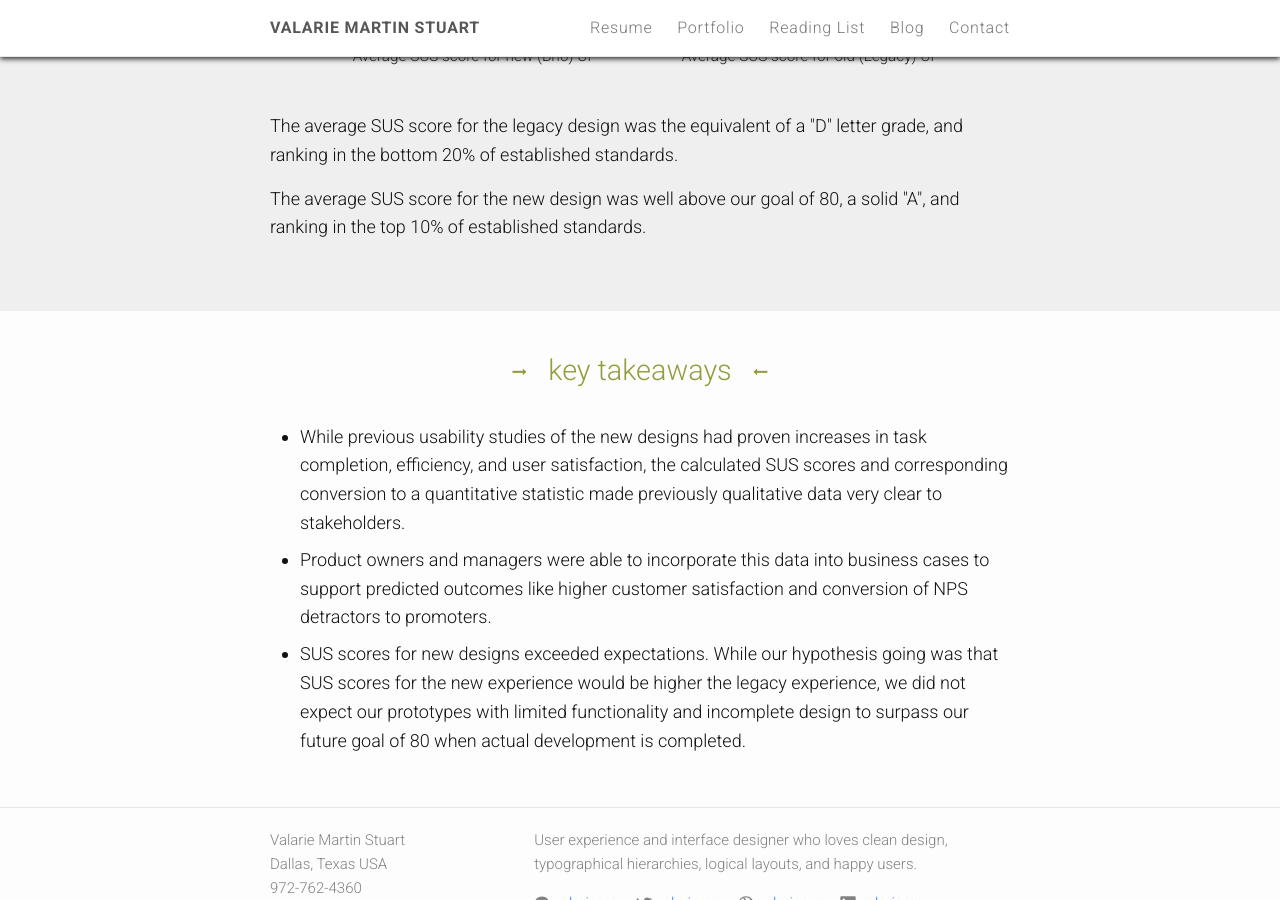
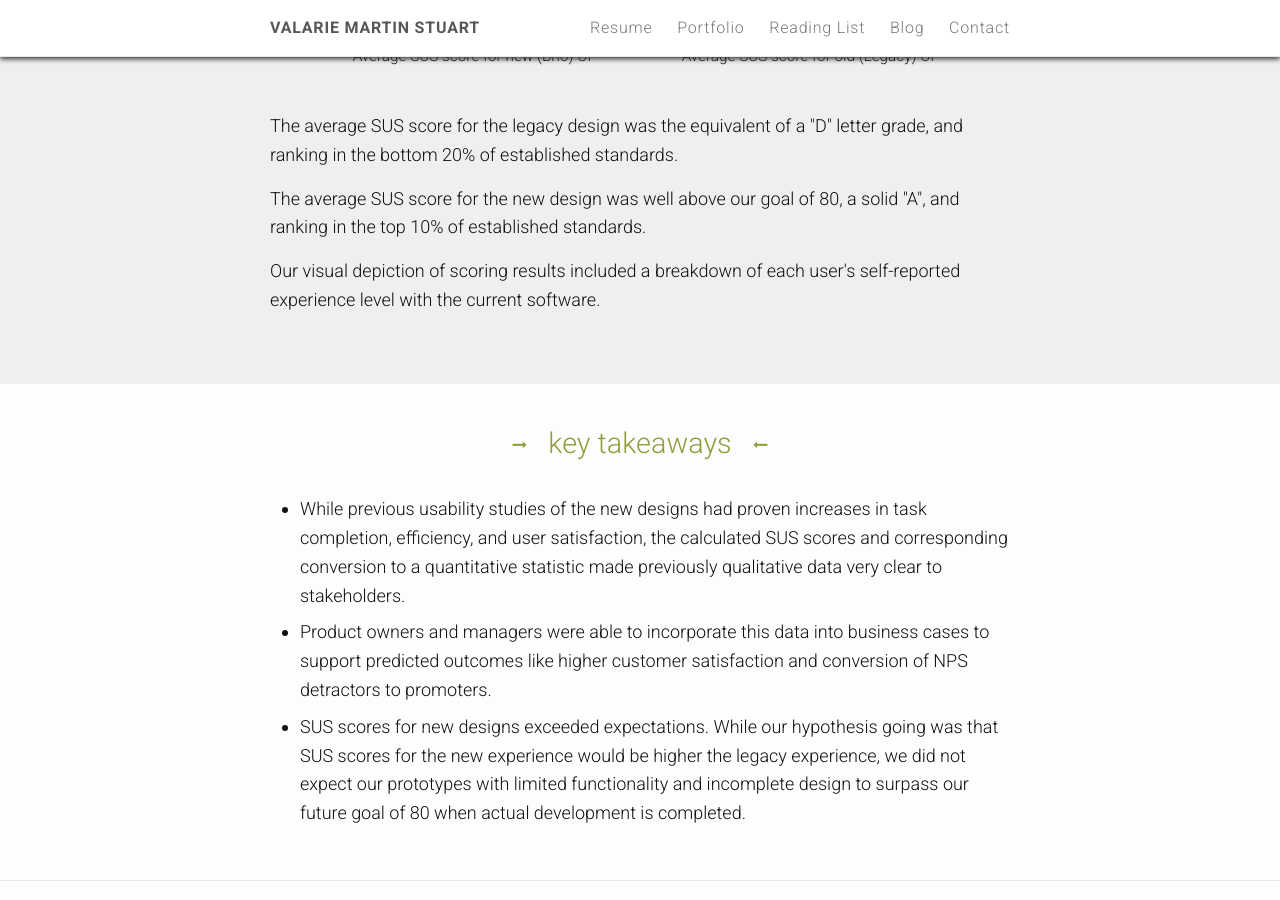
Before and after one commit to valariems/valariems.github.io, a Jekyll site: the page built from portfolio-measuring-usability.html, in a window 1280 px wide and 900 px high, scrolled down 3323 px. Built offline with Jekyll 4.4.1, drawn with Linux system fonts in a browser that asks for light colours; nearby versions of some CDN libraries.

Commit message:
Update portfolio-measuring-usability.html

```diff
--- a/portfolio-measuring-usability.html
+++ b/portfolio-measuring-usability.html
@@ -92,6 +92,7 @@ layout: about-story
     <br>
     <p>The average SUS score for the legacy design was the equivalent of a "D" letter grade, and ranking in the bottom 20% of established standards.</p>
     <p>The average SUS score for the new design was well above our goal of 80, a solid "A", and ranking in the top 10% of established standards.</p>
+    <p>Our visual depiction of scoring results included a breakdown of each user's self-reported experience level with the current software.</p>
   </div>
 </section>
 
```
